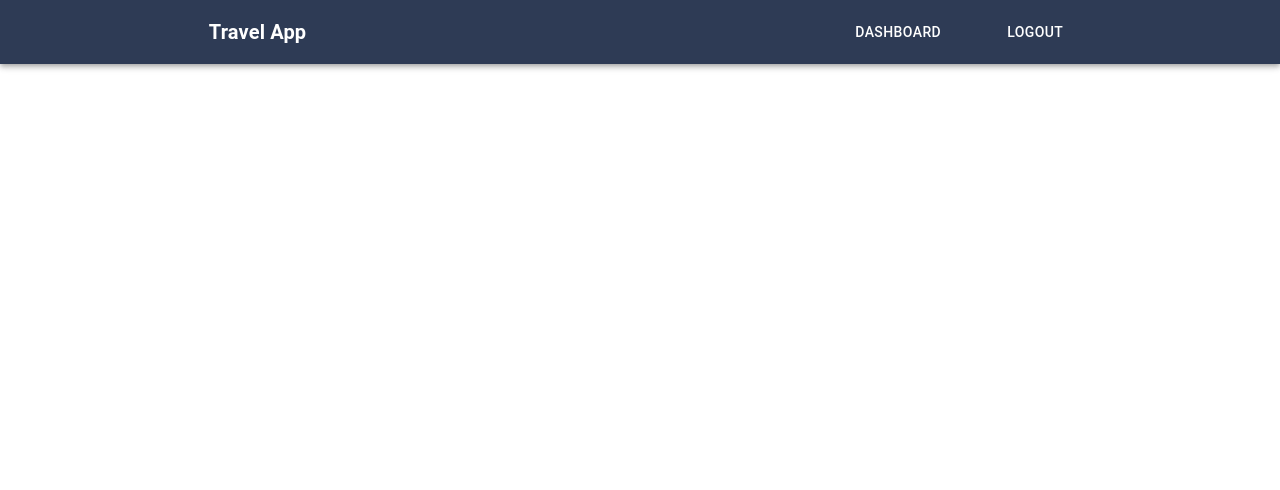
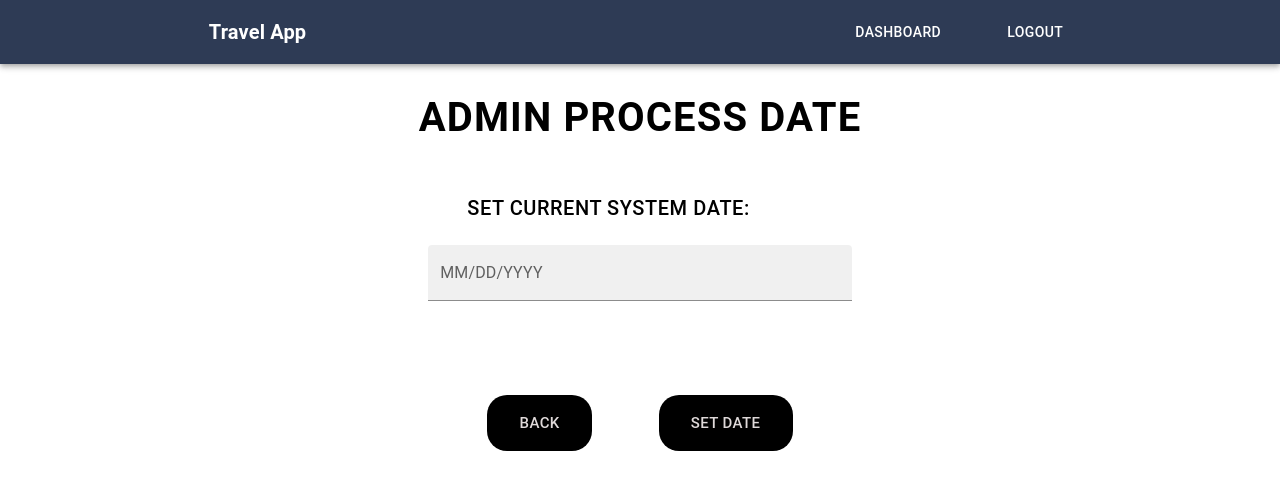
Before and after one commit to geethapriyanka7/Travel-App, a React (Create React App) app in the folder react/: page /apd in a window 1280 px wide. Shown: the top 490 px of the page. Built offline with nearby package versions, Linux system fonts and the light colour scheme.

Commit message:
admin page

```diff
--- a/react/src/App.js
+++ b/react/src/App.js
@@ -13,6 +13,8 @@ import ViewAp from './components/Airport/ViewAp';
 import LogAd from './components/Login/LogAd';
 import Mainlogin from './components/Login/MainLogin'
 import AdminHome from './components/Admin/AdminHome'
+import CustomerHome from './components/Customer/CustomerHome'
+import AdminProcessDate from './components/Admin/AdminProcessDate'
 
 function App() {
   return (
@@ -33,6 +35,8 @@ function App() {
           <Route path="/admins" element={<LogAd/>}/>
           <Route path="/l" element={<Mainlogin/>}/>
           <Route path="/ah" element={<AdminHome/>}/>
+          <Route path="/ch" element={<CustomerHome/>}/>
+          <Route path="/apd" element={<AdminProcessDate/>}/>
         </Routes>
       </header>
     </div>
--- /dev/null
+++ b/react/src/components/Admin/AdminProcessDate.css
@@ -0,0 +1,25 @@
+.ap{
+    align-self: center;
+    color: rgb(0, 0, 0) !important;
+    padding: 15px 32px !important;
+    text-align: center !important;
+    text-decoration: none !important;
+    display: inline-block !important;
+    font-size: 20px !important;
+    margin: 4px 2px !important;
+    cursor: pointer !important;
+}
+.ac{
+    background-color: #000000 !important;
+    top: 90px !important;
+    border: none !important;
+    color: rgb(223, 217, 217) !important;
+    border-radius: 20px  !important;
+    padding: 15px 32px !important;
+    text-align: center !important;
+    text-decoration: none !important;
+    display: inline-block !important;
+    font-size: 15px !important;
+    margin: 4px 2px !important;
+    cursor: pointer !important;
+}
--- /dev/null
+++ b/react/src/components/Admin/AdminProcessDate.js
@@ -0,0 +1,36 @@
+import React, {Component} from 'react'
+import Button from '@mui/material/Button'
+import '../Admin/AdminProcessDate.css'
+import TextField from '@mui/material/TextField'
+import { Box } from '@material-ui/core';
+
+export default function Test() {
+
+    return (
+        <div>
+
+        <div  align="center">
+            <Button className='log' variant = 'text'><b>Admin Process Date</b></Button>
+        </div>
+
+        <div align="center">
+            <Button className='ap' variant = 'text'>Set Current System Date:</Button>&nbsp;&nbsp;&nbsp;&nbsp;&nbsp;&nbsp;&nbsp;&nbsp;&nbsp;&nbsp;&nbsp;&nbsp;&nbsp;&nbsp;&nbsp;
+            <Box
+                align="center"
+                component="form"
+                sx={{
+                    '& > :not(style)': { m: 1, width: '40ch' },
+                }}
+                noValidate
+                autoComplete="off"
+                >
+                <TextField id="filled-basic" label="MM/DD/YYYY" variant="filled" />
+            </Box>
+        </div>
+        <div align = "center">
+            <Button className='ac' variant='text'>Back</Button>&nbsp;&nbsp;&nbsp;&nbsp;&nbsp;&nbsp;&nbsp;&nbsp;&nbsp;&nbsp;&nbsp;&nbsp;&nbsp;&nbsp;&nbsp;
+            <Button className='ac' variant = 'text'>Set Date</Button>
+        </div>
+        </div>
+        )
+    }
--- /dev/null
+++ b/react/src/components/Customer/CustomerHome.js
@@ -0,0 +1,30 @@
+import React, {Component} from 'react'
+import Button from '@mui/material/Button'
+import '../Customer/CustomerHome.css';
+
+export default function Test() {
+
+    return (
+        <div>
+
+        <div  align="center">
+            <Button className='log' variant = 'text'><b>Customer Home</b></Button>
+        </div>
+
+        <div align="center">
+            <Button className='ad' variant='text'>Book Flight</Button>&nbsp;&nbsp;&nbsp;&nbsp;&nbsp;&nbsp;&nbsp;&nbsp;&nbsp;&nbsp;&nbsp;&nbsp;&nbsp;&nbsp;&nbsp;
+            <Button className='ad' variant='text'>Cancel Flights</Button>
+        </div>
+        <div  align="center">
+            <Button className='ad' variant='text'>View<br></br>Properties</Button>&nbsp;&nbsp;&nbsp;&nbsp;&nbsp;&nbsp;&nbsp;&nbsp;&nbsp;&nbsp;&nbsp;&nbsp;&nbsp;&nbsp;&nbsp;
+            <Button className='ad' variant='text'>Reserve<br></br>Property</Button>&nbsp;&nbsp;&nbsp;&nbsp;&nbsp;&nbsp;&nbsp;&nbsp;&nbsp;&nbsp;&nbsp;&nbsp;&nbsp;&nbsp;&nbsp;
+            <Button className='ad' variant='text'>Cancel<br></br>Reservation</Button>
+        </div>
+        <div  align="center">
+            <Button className='ad' variant='text'>Review<br></br>Property</Button>&nbsp;&nbsp;&nbsp;&nbsp;&nbsp;&nbsp;&nbsp;&nbsp;&nbsp;&nbsp;&nbsp;&nbsp;&nbsp;&nbsp;&nbsp;
+            <Button className='ad' variant='text'>View<br></br>Reservation</Button>&nbsp;&nbsp;&nbsp;&nbsp;&nbsp;&nbsp;&nbsp;&nbsp;&nbsp;&nbsp;&nbsp;&nbsp;&nbsp;&nbsp;&nbsp;
+            <Button className='ad' variant='text'>Rate Owner</Button>
+        </div>
+        </div>
+        )
+    }
```
Also changed, not shown: react/src/components/Customer/CustomerHome.css (added), 1 other file (tests, documents, lock files or other folders).
